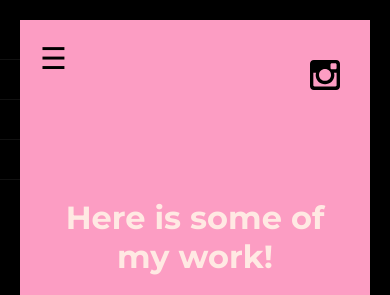
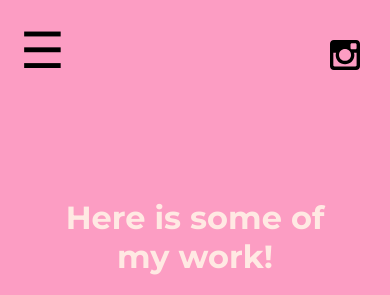
Before and after one commit to viyanateaa/Personalwebsite, a plain HTML site: page Work.html in a window 390 px wide. Shown: the top 295 px of the page. Drawn offline with nearby package versions, Linux system fonts and the light colour scheme.

Commit message:
changed menue size button

```diff
--- a/Work.css
+++ b/Work.css
@@ -2,13 +2,13 @@ body{
     margin:0px;
     padding:0px;
     font-family: 'Montserrat', sans-serif;
-      overflow: auto;
+      overflow: hidden;
       left: 0;
       right: 0;
       top: 0;
       bottom: 0;
-      border: 20px black;
-      border-style: solid;
+      /*border: 20px black;*/
+      /*border-style: solid;  */
     position: absolute;
     background-color: #fc9dc3;
 }
@@ -224,3 +224,11 @@ h2{
   }
 }
 */
+@media screen and (max-width : 1000px) {
+
+  #sidebar-btn{
+font-size: 50px;
+} ul li {
+font-size: 20px;
+}
+}
```
